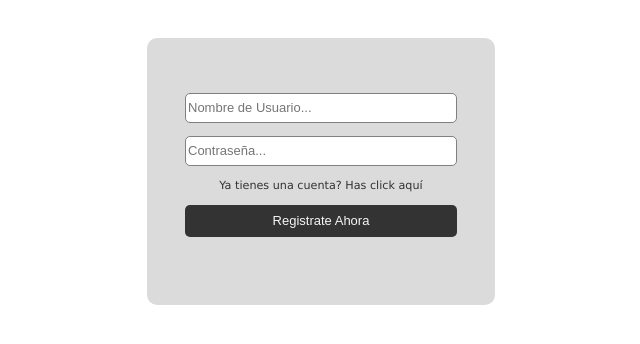
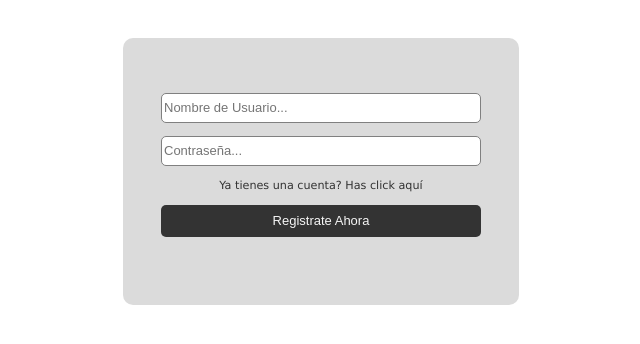
Before and after one commit to ChrisPoul/Glastore, a Flask app: page /auth/register in a window 1280 px wide. Shown: the part 129-473 px from the top of the page, without its empty margins (319-959 px from the left). Run offline with Flask 2, Linux system fonts and the light colour scheme; data that the repository does not hold is empty.

Commit message:
Changed look of auth views

```diff
--- a/Glastore/static/styles/style.css
+++ b/Glastore/static/styles/style.css
@@ -147,7 +147,8 @@ table.sidebar {
 }
 
 div.auth {
-    width: 17em;
+    min-width: 15em;
+    max-width: 20em;
     margin: auto;
     margin-top: 5%;
     align-self: center;
```
